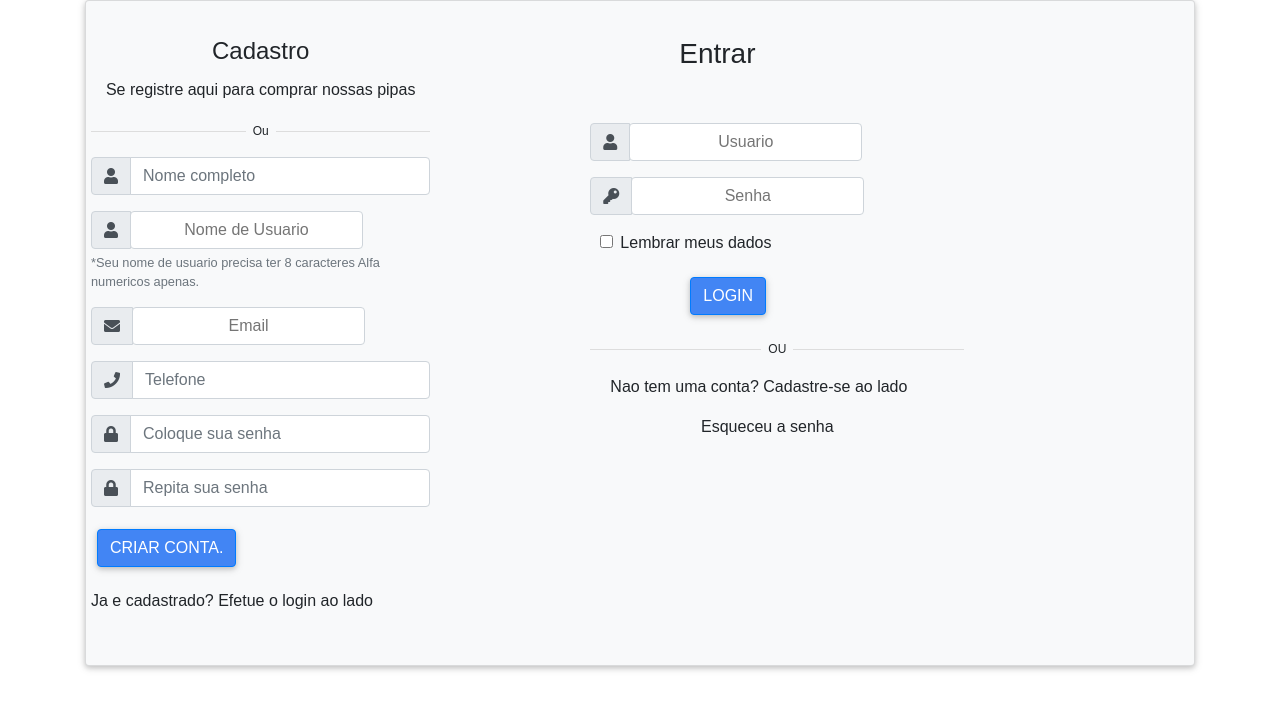
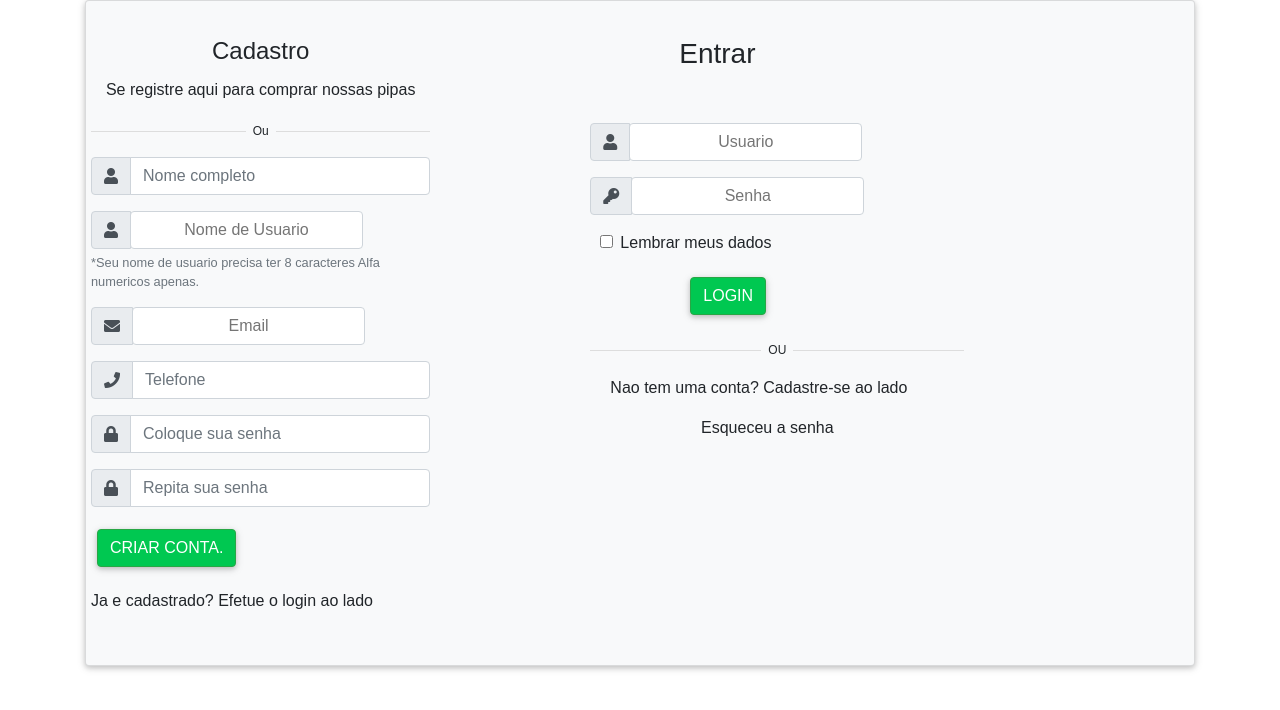
Before and after one commit to milvusartis/ecommerce-de-pipas, a React (Create React App) app in the folder react/: page / in a window 1280 px wide. Shown: the top 710 px of the page. Built offline with nearby package versions, Linux system fonts and the light colour scheme; a web font is replaced by a local one.

Commit message:
Resolvido os conflitos que p Tech leader disse

```diff
--- a/react/src/componentes/login/index.js
+++ b/react/src/componentes/login/index.js
@@ -50,8 +50,6 @@ class Login extends Component {
                 <div className="card-body col-sm-4" style={{marginRight: 120}}>
                     <h4 className="card-title mt-3 text-center">Cadastro</h4>
                     <p className="text-center">Se registre aqui para comprar nossas pipas</p>
-                    <p>
-                    </p>
                     <p className="divider-text">
                         <span className="bg-light">Ou</span>
                     </p>
@@ -95,7 +93,7 @@ class Login extends Component {
                                 <InputMask className="input-group-text bg-white" placeholder="Repita sua senha" type="password"class="form-control" id="validationCustom04"required></InputMask>
                             </FormGroup>
                         <FormGroup>
-                                <Button color="primary" > Criar conta. </Button>
+                                <Button color="success" > Criar conta. </Button>
                         </FormGroup>
                         <p className="text-center"> Ja e cadastrado? Efetue o login ao lado </p>
                     </FormGroup>
@@ -106,7 +104,7 @@ class Login extends Component {
                         <div className="card-title mt-3 text-center">
                             <h3>Entrar </h3>
                         </div>
-                        <div className="card-body"/>
+                        <div className="card-body"></div>
                             <Form style={{marginLeft:20}}>
                                 <FormGroup className="input-group">
                                     <div className="input-group-prepend">
@@ -123,7 +121,9 @@ class Login extends Component {
                                 <FormGroup style={{marginLeft:30}}>
                                <Input type="checkbox"> </Input> Lembrar meus dados
                                 </FormGroup>
-                                <Button color="primary" type="submit"style={{marginLeft:100}}> Login </Button>
+                                <FormGroup>
+                                <Button color="success" type="submit"style={{marginLeft:100}}> Login </Button>
+                                </FormGroup>
                             </Form>
                         </div>
 
```
